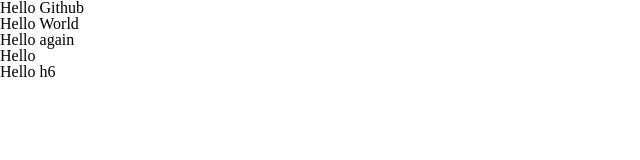
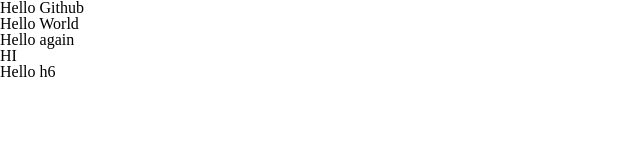
Before and after one commit to Mushni-Chankseliani/lecture_4-group_2, a plain HTML site: page index.html in a window 1280 px wide. Shown: the full height of the page, 0-640 px from the left. Drawn offline with Linux system fonts and the light colour scheme.

Commit message:
Update h4

```diff
--- a/index.html
+++ b/index.html
@@ -10,7 +10,7 @@
 		<h1>Hello Github</h1>
 		<h2>Hello World</h2>
 		<h3>Hello again</h3>
-		<h4>Hello</h4>
+		<h4>HI</h4>
 
 
 
```
